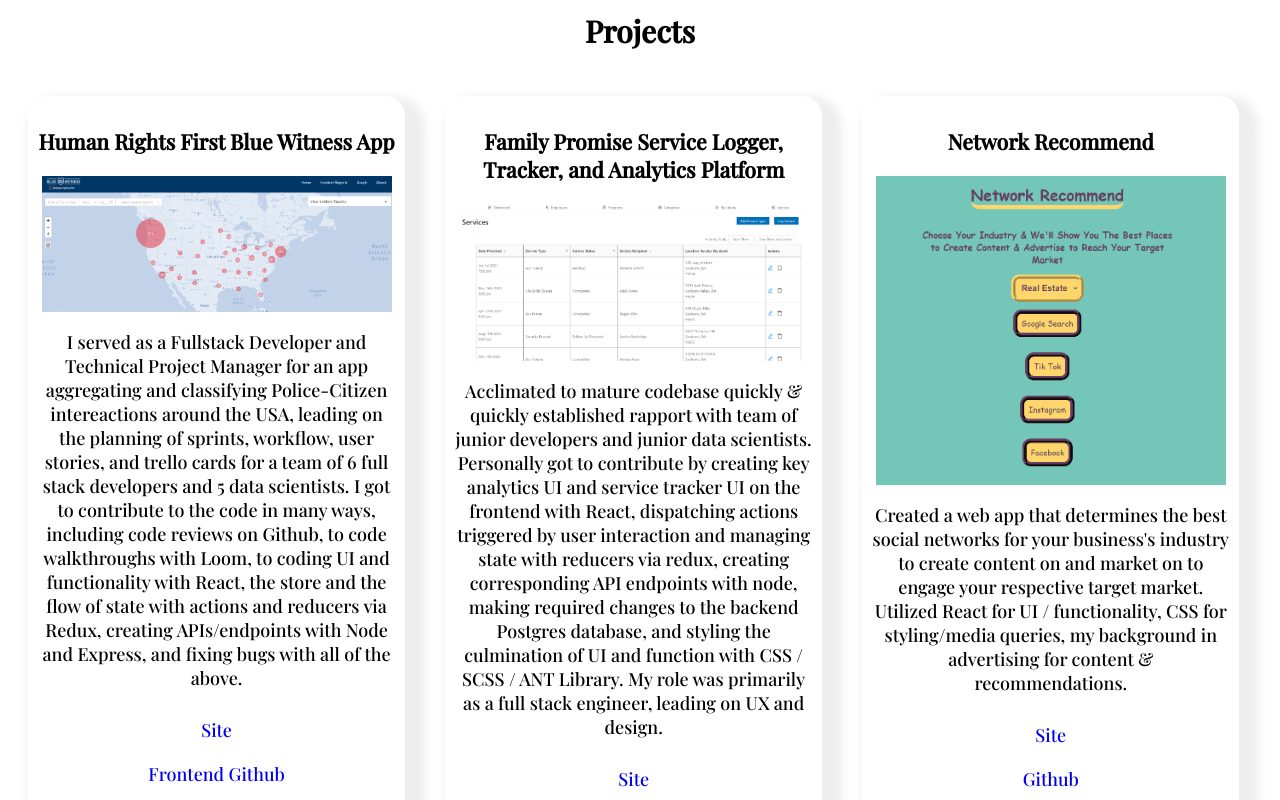
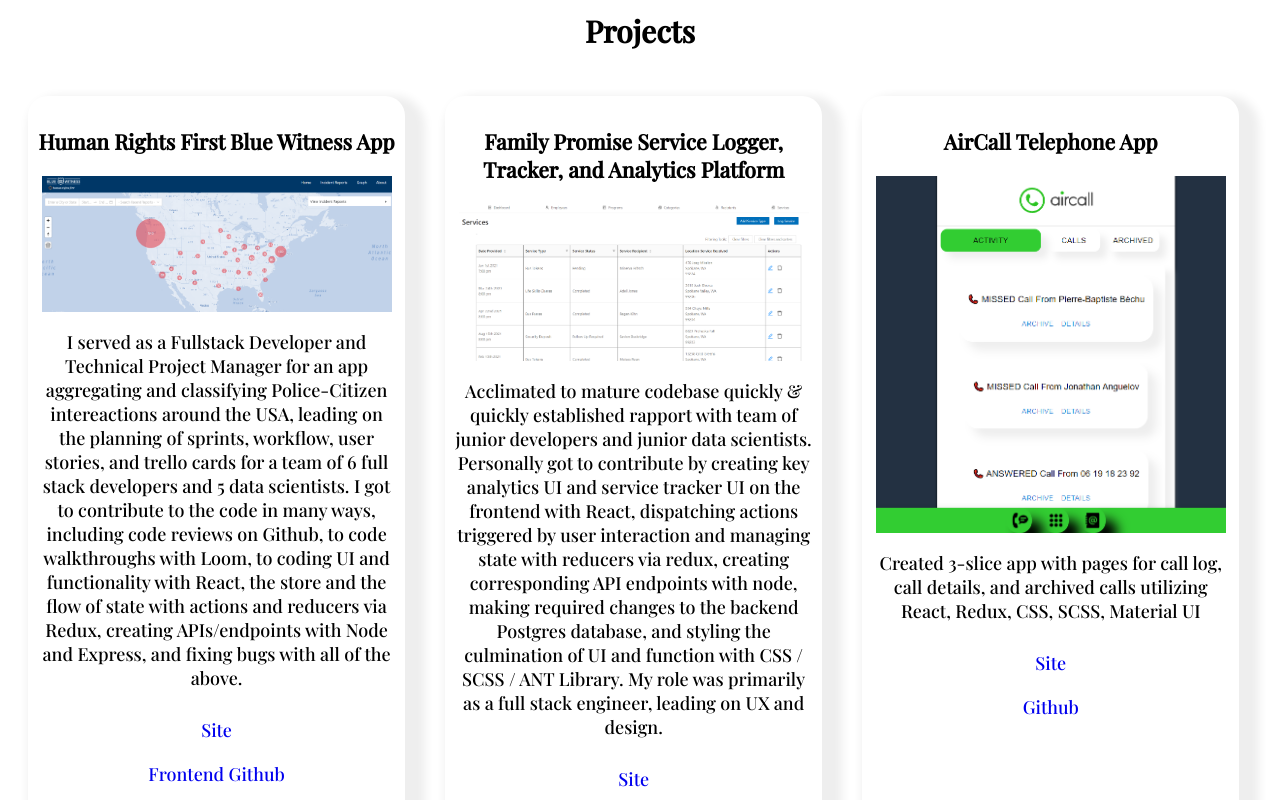
Before and after one commit to ahmedseragcodes/AhmedSeragPortfolio, a React (Create React App) app in the folder frontend/: page / in a window 1280 px wide. Shown: the part 800-1600 px from the top of the page. Built offline with nearby package versions, Linux system fonts and the light colour scheme.

Commit message:
added project for aircall app

```diff
--- a/frontend/src/App.js
+++ b/frontend/src/App.js
@@ -1,6 +1,7 @@
 //Tech Imports
 import React from "react";
 //Image Imports
+import AirCall from "./PortfolioAirCall3.PNG";
 import PokemonImg from "./PortfolioPokemonPic.PNG";
 import FamilyPromiseImg from "./PortfolioFamilyPromisePic.png";
 import CarSalesImg from "./PortfolioCarSalesPic.PNG";
@@ -79,14 +80,21 @@
             <a href="https://github.com/Lambda-School-Labs/family-promise-service-tracker-be-a">Backend Github</a>
           </div>
             <div className="projectCard">
+              <h3>AirCall Telephone App</h3>
+              <img className="projectCardImg" src={AirCall} alt="Telephone App" />
+              <p>Created 3-slice app with pages for call log, call details, and archived calls utilizing React, Redux, CSS, SCSS, Material UI</p>
+              <a href="https://aircallapp.vercel.app/">Site</a>
+              <a href="https://github.com/ahmedseragcodes/aircallapp">Github</a>
+            </div>
+        </div>
+        <div className="projectsGroup2 projectsGroup">
+          <div className="projectCard">
             <h3>Network Recommend</h3>
             <img className="projectCardImg" src={PortfolioNetworkRec} alt="Social Network Recommendation App" />
             <p>Created a web app that determines the best social networks for your business's industry to create content on and market on to engage your respective target market. Utilized React for UI / functionality, CSS for styling/media queries, my background in advertising for content & recommendations.</p>
             <a href="https://network-recommend.vercel.app/">Site</a>
             <a href="https://github.com/ahmedseragcodes/NetworkRecommend">Github</a>
           </div>
-        </div>
-        <div className="projectsGroup2 projectsGroup">
         <div className="projectCard">
             <h3>Anywhere Fitness Class App Backend, API and Database</h3>
             <img className="projectCardImg" src={AFBackendImg} alt="Person Working Out In A Gym" />
@@ -102,6 +110,8 @@
             <a href="https://customer-journey-analyzer.vercel.app/">Site</a>
             <a href="https://github.com/ahmedseragcodes/Customer-Journey-Analyzer">Github</a>
         </div>
+          </div>
+          <div className="projectsGroup3 projectsGroup">
             <div className="projectCard">
               <h3>Conversion Rate & Clickthrough Rate Calculator</h3>
               <img className="projectCardImg" src={PortfolioConvCTRCalc} alt="Conversion Rate & Clickthrough Rate Calculator App" />
@@ -110,8 +120,6 @@
               <a href="https://conversion-rate-click-through-rate-calculator.vercel.app/">Site</a>
               <a href="https://github.com/ahmedseragcodes/ConversionRateClickThroughRateCalculator">Github</a>
             </div>
-          </div>
-          <div className="projectsGroup3 projectsGroup">
           <div className="projectCard">
             <h3>Car Sales Calculator</h3>
             <img className="projectCardImg" src={CarSalesImg} alt="Car Sales Calculator App" />
@@ -119,14 +127,6 @@
             </p>
             <a href="https://car-purchase-calculator.vercel.app/">Site</a>
             <a href="https://github.com/ahmedseragcodes/car-purchase-calculator2">Github</a>
-          </div>
-          <div className="projectCard">
-            <h3>Math Operation Calculator With Memory Recall</h3>
-            <img className="projectCardImg" src={CalculatorImg} alt="Calculator App" />
-            <p>Add, Subtract, Multiply numbers, use memory to store, recall, or performn a mathamatical operation with a number. Utilized redux for triggering actions based on user interaction and changing/managing state via reducers & react to create functionality for mathematical operations
-            </p>
-            <a href="https://react-redux-calculator-eight.vercel.app/">Site</a>
-            <a href="https://github.com/ahmedseragcodes/react-redux-calculator">Github</a>
           </div>
           <div className="projectCard">
             <h3>Pokemon Pokedex (Read, Update, Delete)</h3>
@@ -139,20 +139,12 @@
           </div>
           <div className="projectsGroup4 projectsGroup">
           <div className="projectCard">
-              <h3>Sign In Sheet (Create, Read, Update)</h3>
-              <img className="projectCardImg" src={SignInSheetImg} alt="Sign In Sheet App" />
-              <p>Allows users to sign in with name + when they were there, as well as see and edit their entry. Utilized React to create UI for form input and for displaying input results, redux for triggering actions based on user interaction and changing/managing state via reducers, standard CSS for styling
+            <h3>Math Operation Calculator With Memory Recall</h3>
+            <img className="projectCardImg" src={CalculatorImg} alt="Calculator App" />
+            <p>Add, Subtract, Multiply numbers, use memory to store, recall, or performn a mathamatical operation with a number. Utilized redux for triggering actions based on user interaction and changing/managing state via reducers & react to create functionality for mathematical operations
             </p>
-              <a href="https://sign-in-sheet.vercel.app/">Site</a>
-              <a href="https://github.com/ahmedseragcodes/sign-in-sheet">Github</a>
-            </div>
-            <div className="projectCard">
-              <h3>Sign In Sheet (Create, Read, Update)</h3>
-              <img className="projectCardImg" src={SignInSheetImg} alt="Sign In Sheet App" />
-              <p>Allows users to sign in with name + when they were there, as well as see and edit their entry. Utilized React to create UI for form input and for displaying input results, redux for triggering actions based on user interaction and changing/managing state via reducers, standard CSS for styling
-              </p>
-              <a href="https://sign-in-sheet.vercel.app/">Site</a>
-              <a href="https://github.com/ahmedseragcodes/sign-in-sheet">Github</a>
+            <a href="https://react-redux-calculator-eight.vercel.app/">Site</a>
+            <a href="https://github.com/ahmedseragcodes/react-redux-calculator">Github</a>
           </div>
             <div className="projectCard">
               <h3>Sign In Sheet (Create, Read, Update)</h3>
```
Also changed, not shown: frontend/src/PortfolioAirCall3.PNG (added). Lines whose indentation alone changed are shown as unchanged.
